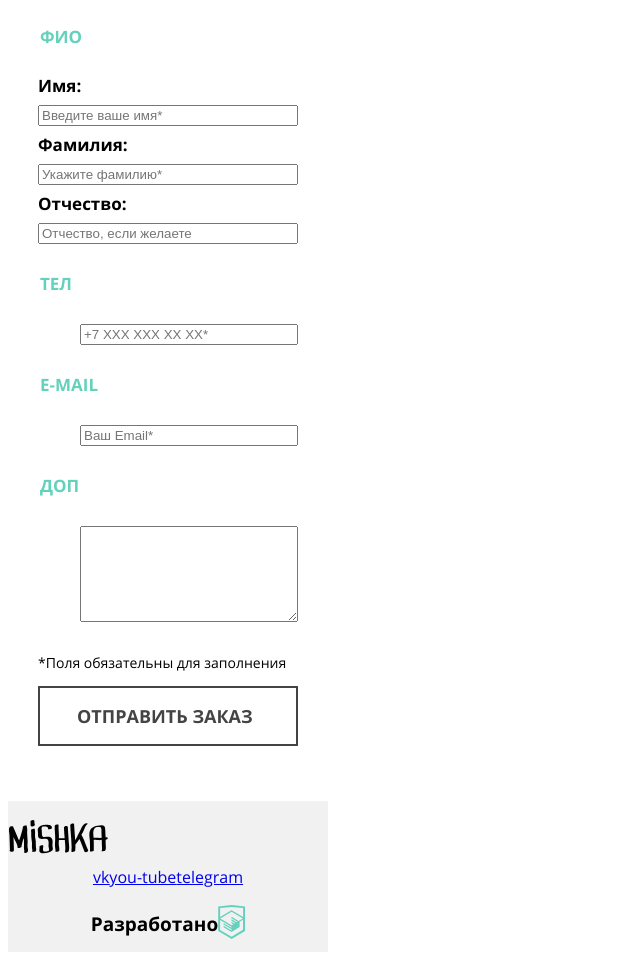
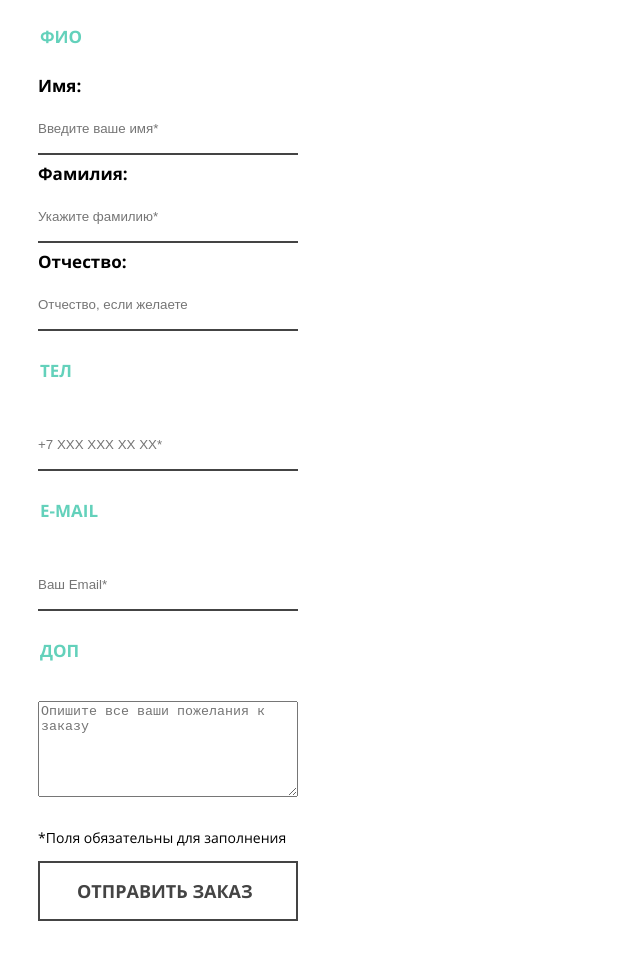
Before and after one commit to htmlacademy-adaptive/2269133-mishka-28, a website: page source/form.html in a window 1280 px wide. Shown: the part 816-1771 px from the top of the page, without its empty margins (0-640 px from the left). Drawn offline with nearby package versions, Linux system fonts and the light colour scheme; files that its build step writes are made by us from their sources; files whose address does not match are found by name.

Commit message:
добавляет все оставшиеся сетки

```diff
--- a/source/form.html
+++ b/source/form.html
@@ -87,7 +87,7 @@
         </fieldset>
 
         <!-- Телефон -->
-        <fieldset class="form__group">
+        <fieldset class="form__group form__group-input">
           <legend class="form__title">тел</legend>
           <label class="form__value" aria-label="Телефон:" for="form-group-phone"></label>
           <input class="form__input" placeholder="+7 ХХХ ХХХ ХХ ХХ*" type="tel" name="form-group-phone"
@@ -95,7 +95,7 @@
         </fieldset>
 
         <!-- E-mail -->
-        <fieldset class="form__group">
+        <fieldset class="form__group form__group-input">
           <legend class="form__title">e-mail</legend>
           <label class="form__value" aria-label="Электронная почта:" for="form-group-email"></label>
           <input class="form__input" placeholder="Ваш Email*" type="email" name="form-group-email" id="form-group-email"
@@ -103,12 +103,11 @@
         </fieldset>
 
         <!-- Дополнения -->
-        <fieldset class="form__group">
+        <fieldset class="form__group form__group-input">
           <legend class="form__title">доп</legend>
           <label class="form__value" aria-label="Дополнения:" for="form-group-wishes"></label>
-          <textarea class="form__comment" placeholder="Опишите все ваши пожелания к заказу" type="text"
-            name="form-group-wishes" id="form-group-wishes" rows="6">
-          </textarea>
+          <textarea class="form__comment" placeholder="Опишите все ваши пожелания к заказу" name="form-group-wishes"
+            id="form-group-wishes" rows="6" wrap="soft" required></textarea>
         </fieldset>
 
         <!-- Текст в конце формы -->
--- a/source/less/block/form.less
+++ b/source/less/block/form.less
@@ -13,6 +13,10 @@
   grid-template-columns: auto;
 }
 
+.form__group-connection {
+  display: block;
+}
+
 .form__title {
   font-size: 17px;
   line-height: 16px;
@@ -21,6 +25,12 @@
   text-transform: uppercase;
   margin-top: 32px;
   margin-bottom: 32px;
+}
+
+.form__input {
+  border: none;
+  padding: 16px 8px 17px 0;
+  border-bottom: 2px solid @grey;
 }
 
 .form__text {
```
